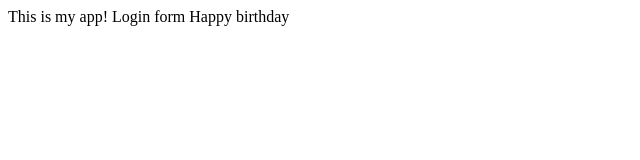
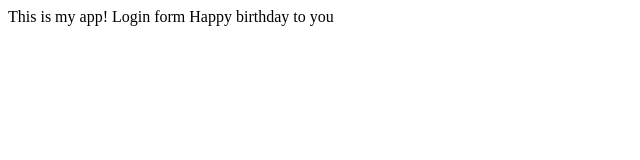
Before and after one commit to gregleopold1/dummyproject, a plain HTML site: page index.html in a window 1280 px wide. Shown: the full height of the page, 0-640 px from the left. Drawn offline with Linux system fonts and the light colour scheme.

Commit message:
Update index.html

```diff
--- a/index.html
+++ b/index.html
@@ -6,5 +6,6 @@
 		This is my app!
 		Login form
 		Happy birthday
+		to you
 	</body>
 </html>
```
